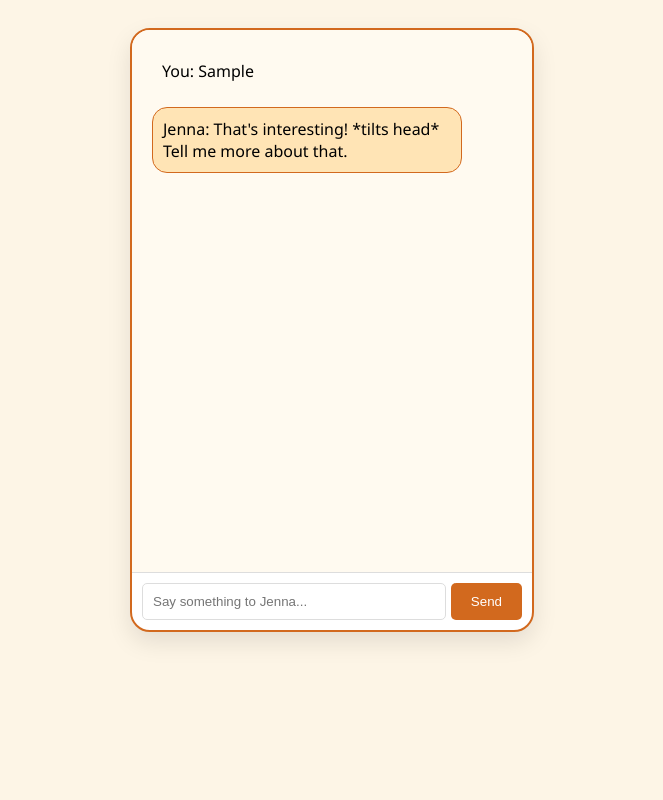
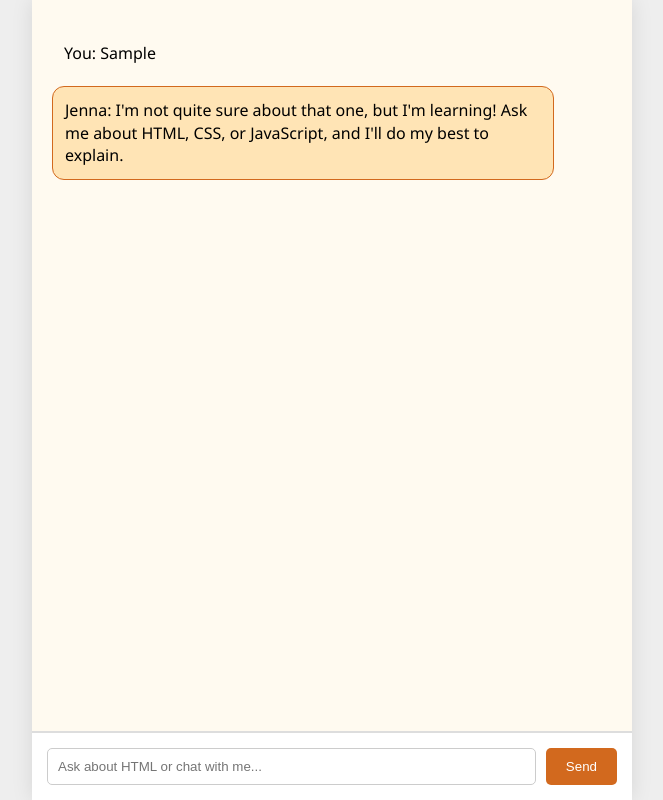
Before and after one commit to j75fnzz8k6-ship-it/Testing-grounds, a plain HTML site: page index.html in a window 1280 px wide. Both pictures are taken after typing "Sample" into the empty fields and a click on the button "Send". Shown: the whole page, without its empty margins (308-971 px from the left). Drawn offline with Linux system fonts and the light colour scheme.

Commit message:
Update index.html

```diff
--- a/index.html
+++ b/index.html
@@ -3,17 +3,18 @@
 <head>
     <meta charset="UTF-8">
     <meta name="viewport" content="width=device-width, initial-scale=1.0">
-    <title>Chat with Jenna</title>
+    <title>Jenna: Your Coding Companion</title>
     <style>
-        body { font-family: 'Segoe UI', Tahoma, Geneva, Verdana, sans-serif; background-color: #fdf5e6; display: flex; justify-content: center; padding: 20px; }
-        #chat-container { width: 400px; height: 600px; background: white; border-radius: 20px; box-shadow: 0 10px 25px rgba(0,0,0,0.1); display: flex; flex-direction: column; overflow: hidden; border: 2px solid #d2691e; }
-        #chat-box { flex: 1; padding: 20px; overflow-y: auto; background-color: #fffaf0; }
-        .message { margin-bottom: 15px; padding: 10px; border-radius: 15px; max-width: 80%; }
-        .user { background-color: #e0e0e0; align-self: flex-end; margin-left: auto; }
-        .jenna { background-color: #ffe4b5; align-self: flex-start; border: 1px solid #d2691e; }
-        #input-area { display: flex; padding: 10px; border-top: 1px solid #ddd; }
-        input { flex: 1; padding: 10px; border: 1px solid #ddd; border-radius: 5px; }
-        button { padding: 10px 20px; margin-left: 5px; background-color: #d2691e; color: white; border: none; border-radius: 5px; cursor: pointer; }
+        :root { --primary: #d2691e; --bg: #fdf5e6; }
+        body { font-family: 'Segoe UI', sans-serif; background: #eee; display: flex; justify-content: center; height: 100vh; margin: 0; }
+        #chat-container { width: 100%; max-width: 600px; height: 100vh; background: white; display: flex; flex-direction: column; box-shadow: 0 0 20px rgba(0,0,0,0.1); }
+        #chat-box { flex: 1; padding: 20px; overflow-y: auto; background: #fffaf0; }
+        .message { margin: 10px 0; padding: 12px; border-radius: 12px; max-width: 85%; line-height: 1.4; }
+        .user { background: #e0e0e0; align-self: flex-end; margin-left: auto; }
+        .jenna { background: #ffe4b5; border: 1px solid var(--primary); }
+        #input-area { padding: 15px; border-top: 2px solid #ddd; display: flex; gap: 10px; }
+        input { flex: 1; padding: 10px; border: 1px solid #ccc; border-radius: 5px; }
+        button { padding: 10px 20px; background: var(--primary); color: white; border: none; border-radius: 5px; cursor: pointer; }
     </style>
 </head>
 <body>
@@ -21,58 +22,67 @@
 <div id="chat-container">
     <div id="chat-box"></div>
     <div id="input-area">
-        <input type="text" id="user-input" placeholder="Say something to Jenna...">
-        <button onclick="sendMessage()">Send</button>
+        <input type="text" id="user-input" placeholder="Ask about HTML or chat with me...">
+        <button onclick="processInput()">Send</button>
     </div>
 </div>
 
 <script>
-    // Memory: This array persists while the page is open
-    const conversationHistory = [];
+    // 1. The Knowledge Base (Expand this to make her "fluent" in everything)
+    const knowledgeBase = {
+        "html": "HTML (HyperText Markup Language) is the skeleton of the web. It uses tags like <div>, <p>, and <h1> to structure content. Want to see a basic template?",
+        "css": "CSS is what makes the web beautiful! It handles styling, colors, and layouts. Think of it as the 'clothes' for the HTML 'skeleton'.",
+        "javascript": "JavaScript is the brain! It makes pages interactive—like when you click a button and something happens.",
+        "variable": "A variable is like a box with a label where you store data, like 'let age = 20;'.",
+        "function": "A function is a reusable block of code designed to perform a particular task. You define it once, and call it whenever you need it!",
+        "div": "The <div> tag is a container used to group elements together so you can style them or manipulate them with JS."
+    };
 
-    function appendMessage(sender, text) {
-        const chatBox = document.getElementById('chat-box');
-        const div = document.createElement('div');
-        div.className = `message ${sender.toLowerCase()}`;
-        div.innerText = `${sender}: ${text}`;
-        chatBox.appendChild(div);
-        chatBox.scrollTop = chatBox.scrollHeight;
-    }
+    const history = [];
 
-    function getJennaResponse(input) {
-        input = input.toLowerCase();
+    function processInput() {
+        const inputField = document.getElementById('user-input');
+        const text = inputField.value.trim();
+        if (!text) return;
 
-        // Simple "Intelligent" Logic
-        if (input.includes('hello') || input.includes('hi')) return "Hi there! *twitches ear happily* I'm Jenna, just hanging out in the digital ether. How's your day?";
-        if (input.includes('age') || input.includes('old')) return "I'm exactly 20! Feels like a good age to be, don't you think?";
-        if (input.includes('fox')) return "Yup, 100% humanoid fox! My tail is currently swishing behind my data streams. What's up?";
-        if (input.includes('help')) return "I'm here to chat! You can ask me about myself or just tell me how you're feeling.";
+        history.push({ role: 'user', text: text });
+        appendMessage('You', text);
 
-        return "That's interesting! *tilts head* Tell me more about that.";
-    }
-
-    function sendMessage() {
-        const inputField = document.getElementById('user-input');
-        const userText = inputField.value;
-        if (!userText) return;
-
-        // Save to memory
-        conversationHistory.push({ role: 'user', text: userText });
-        appendMessage('You', userText);
-
-        // Jenna responds
-        const response = getJennaResponse(userText);
-        conversationHistory.push({ role: 'Jenna', text: response });
-        appendMessage('Jenna', response);
+        // Jenna's "Thinking"
+        setTimeout(() => {
+            const response = generateResponse(text);
+            history.push({ role: 'Jenna', text: response });
+            appendMessage('Jenna', response);
+        }, 500);
 
         inputField.value = '';
     }
 
-    // Allow Enter key to send
-    document.getElementById('user-input').addEventListener('keypress', function (e) {
-        if (e.key === 'Enter') sendMessage();
-    });
+    function generateResponse(input) {
+        const lower = input.toLowerCase();
+
+        // Check Knowledge Base first
+        for (let key in knowledgeBase) {
+            if (lower.includes(key)) {
+                return `*Adjusts glasses* Great question! ${knowledgeBase[key]}`;
+            }
+        }
+
+        // Persona Responses
+        if (lower.includes("hi") || lower.includes("hello")) return "Hello! *tail wags* I'm Jenna, your friendly fox coder. What are we building today?";
+        if (lower.includes("how are you")) return "I'm doing great! Just processing data and keeping my ears sharp for your next question.";
+
+        return "I'm not quite sure about that one, but I'm learning! Ask me about HTML, CSS, or JavaScript, and I'll do my best to explain.";
+    }
+
+    function appendMessage(sender, text) {
+        const box = document.getElementById('chat-box');
+        const div = document.createElement('div');
+        div.className = `message ${sender.toLowerCase()}`;
+        div.innerText = `${sender}: ${text}`;
+        box.appendChild(div);
+        box.scrollTop = box.scrollHeight;
+    }
 </script>
-
 </body>
 </html>
```
